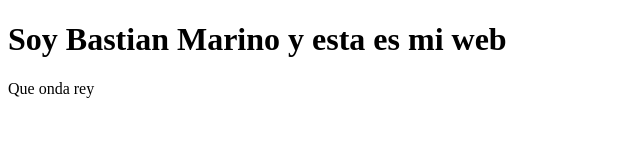
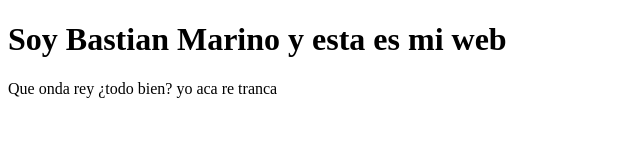
Before and after one commit to bastianmarino/bastianmarino.github.io, a plain HTML site: page index.html in a window 1280 px wide. Shown: the whole page, without its empty margins (0-640 px from the left). Drawn offline with Linux system fonts and the light colour scheme.

Commit message:
Update index.html

```diff
--- a/index.html
+++ b/index.html
@@ -2,6 +2,6 @@
 <html lang ="es">
     <body>
         <h1>Soy Bastian Marino y esta es mi web</h1>
-        <p>Que onda rey</p>
+        <p>Que onda rey ¿todo bien? yo aca re tranca</p>
     </body>
 </html>
```
